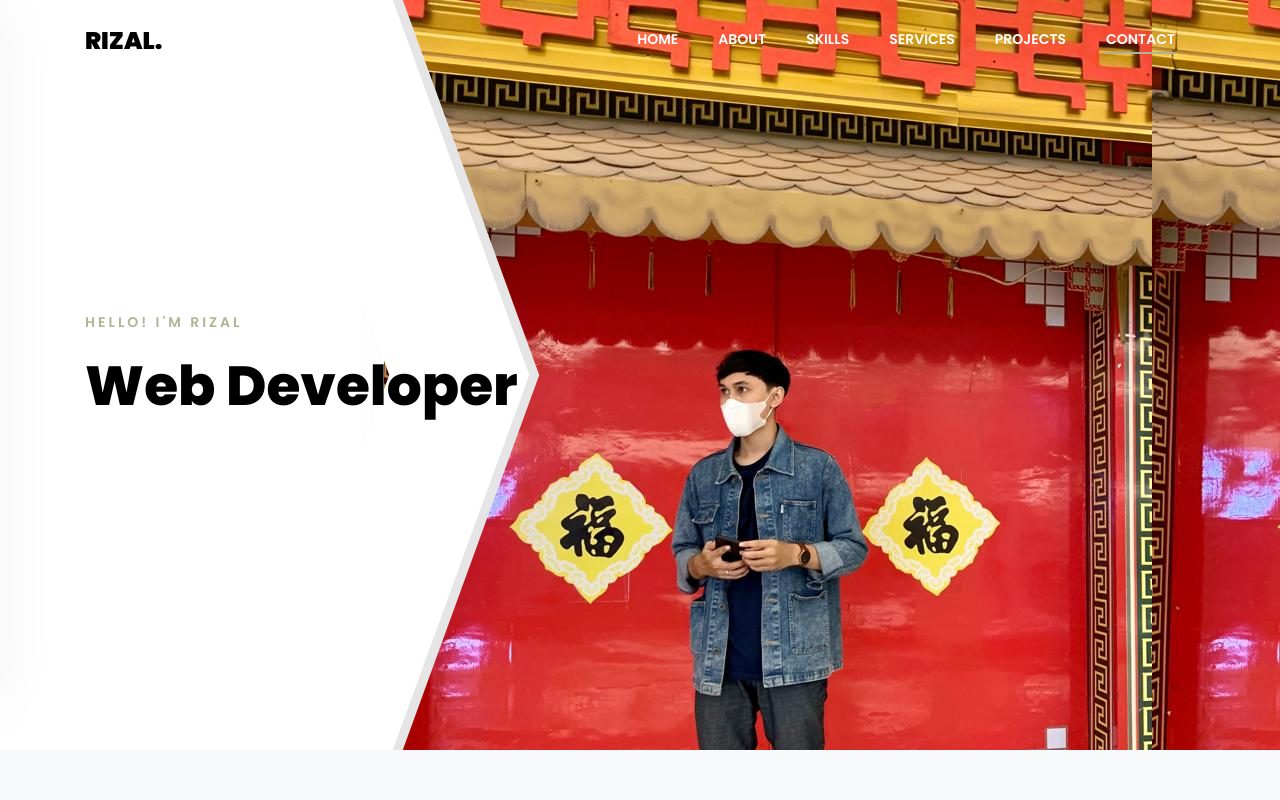
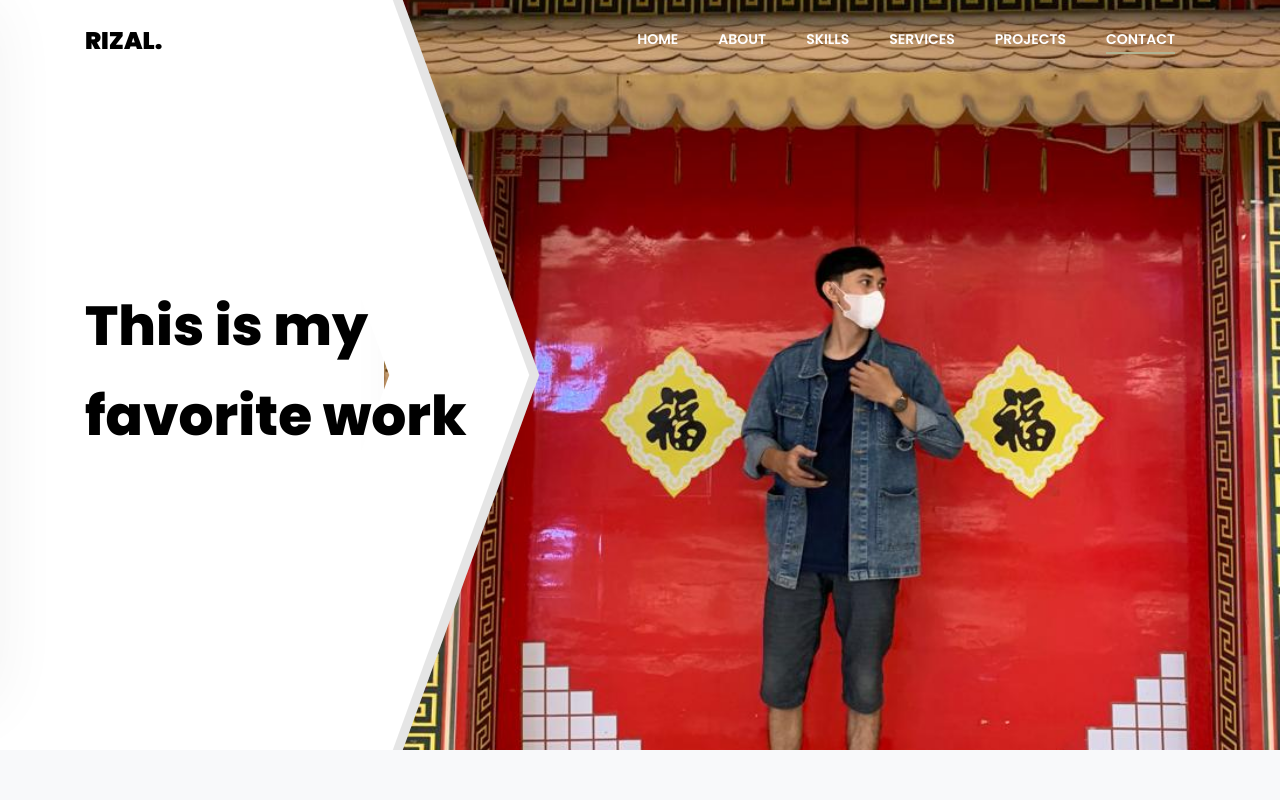
Before and after one commit to rizalfam/rizalfam.github.io, a plain HTML site: page index.html in a window 1280 px wide. Shown: the top 800 px of the page. Drawn offline with Linux system fonts and the light colour scheme; some packages are replaced by stand-ins of ours; no server answers; files whose address does not match are found by name.

Commit message:
edit portofolio

```diff
--- a/index.html
+++ b/index.html
@@ -54,19 +54,39 @@
 	<section id="home-section" class="hero">
 		<div class="home-slider owl-carousel">
 			<div class="slider-item">
-
+				<div class="overlay"></div>
 				<div class="container-fluid px-md-0">
 					<div class="row d-md-flex no-gutters slider-text align-items-end justify-content-end"
-						data-scrollax-parent="false">
-						<div class="one-third order-md-last img" style="background:url(images/1.jpeg);">
+						data-scrollax-parent="true">
+						<div class="one-third order-md-last img" style="background-image:url(images/1.jpeg);">
 							<div class="overlay"></div>
 							<div class="overlay-1"></div>
 						</div>
 						<div class="one-forth d-flex  align-items-center ftco-animate"
 							data-scrollax=" properties: { translateY: '70%' }">
 							<div class="text">
-								<span class="subheading">Hello! I'm Rizal</span>
+								<span class="subheading">Hello! I am Rizal</span>
 								<h1 class="mb-4 mt-3">Web Developer</h1>
+							</div>
+						</div>
+					</div>
+				</div>
+			</div>
+
+			<div class="slider-item">
+				<div class="overlay"></div>
+				<div class="container-fluid px-md-0">
+					<div class="row d-flex no-gutters slider-text align-items-end justify-content-end"
+						data-scrollax-parent="true">
+						<div class="one-third order-md-last img" style="background-image:url(images/2.jpeg);">
+							<div class="overlay"></div>
+							<div class="overlay-1"></div>
+						</div>
+						<div class="one-forth d-flex align-items-center ftco-animate"
+							data-scrollax=" properties: { translateY: '70%' }">
+							<div class="text">
+								<h1 class="mb-4 mt-3">This is my</h1>
+								<h1 class="mb-4 mt-3">favorite work</h1>
 							</div>
 						</div>
 					</div>
```
